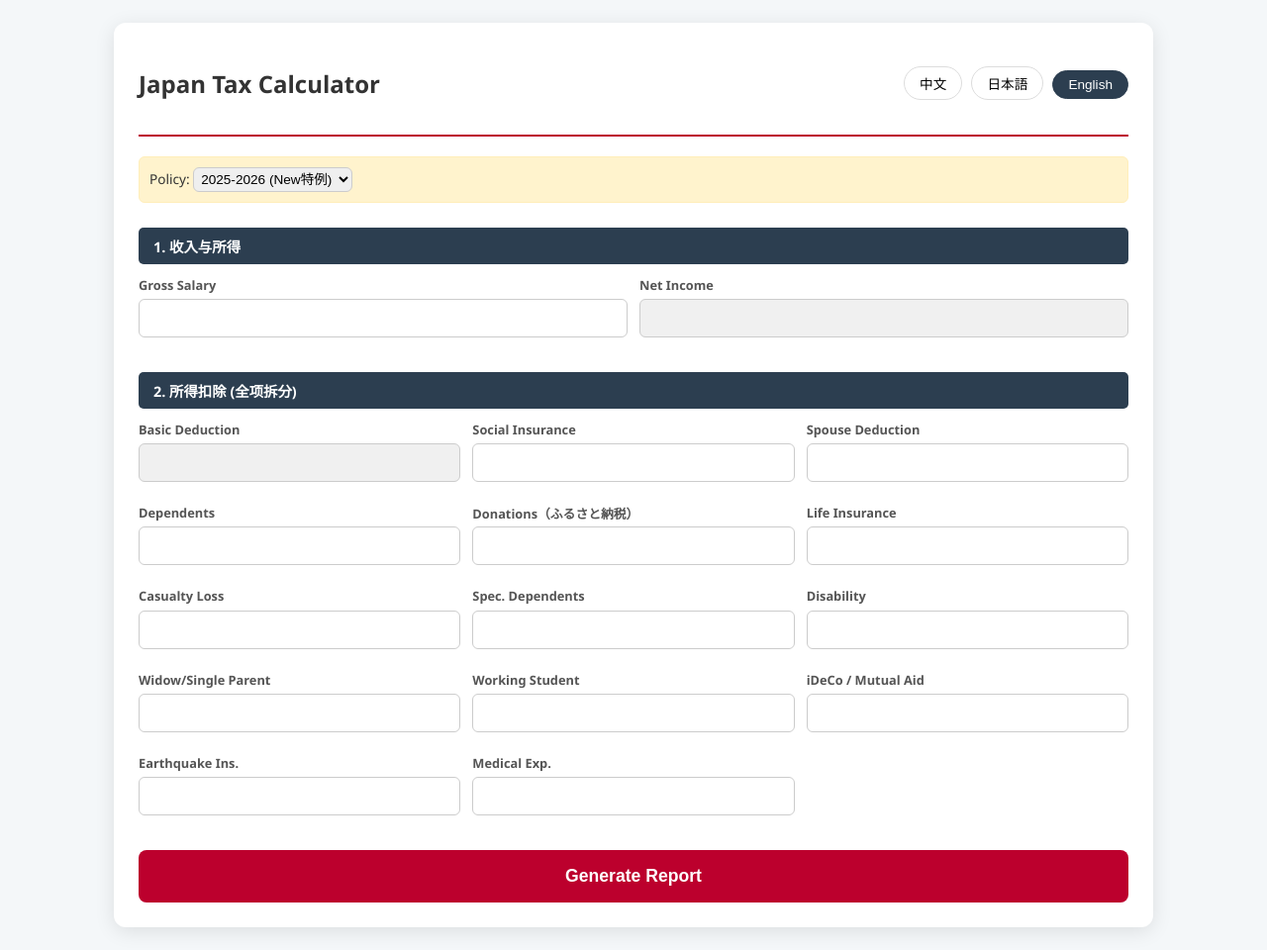
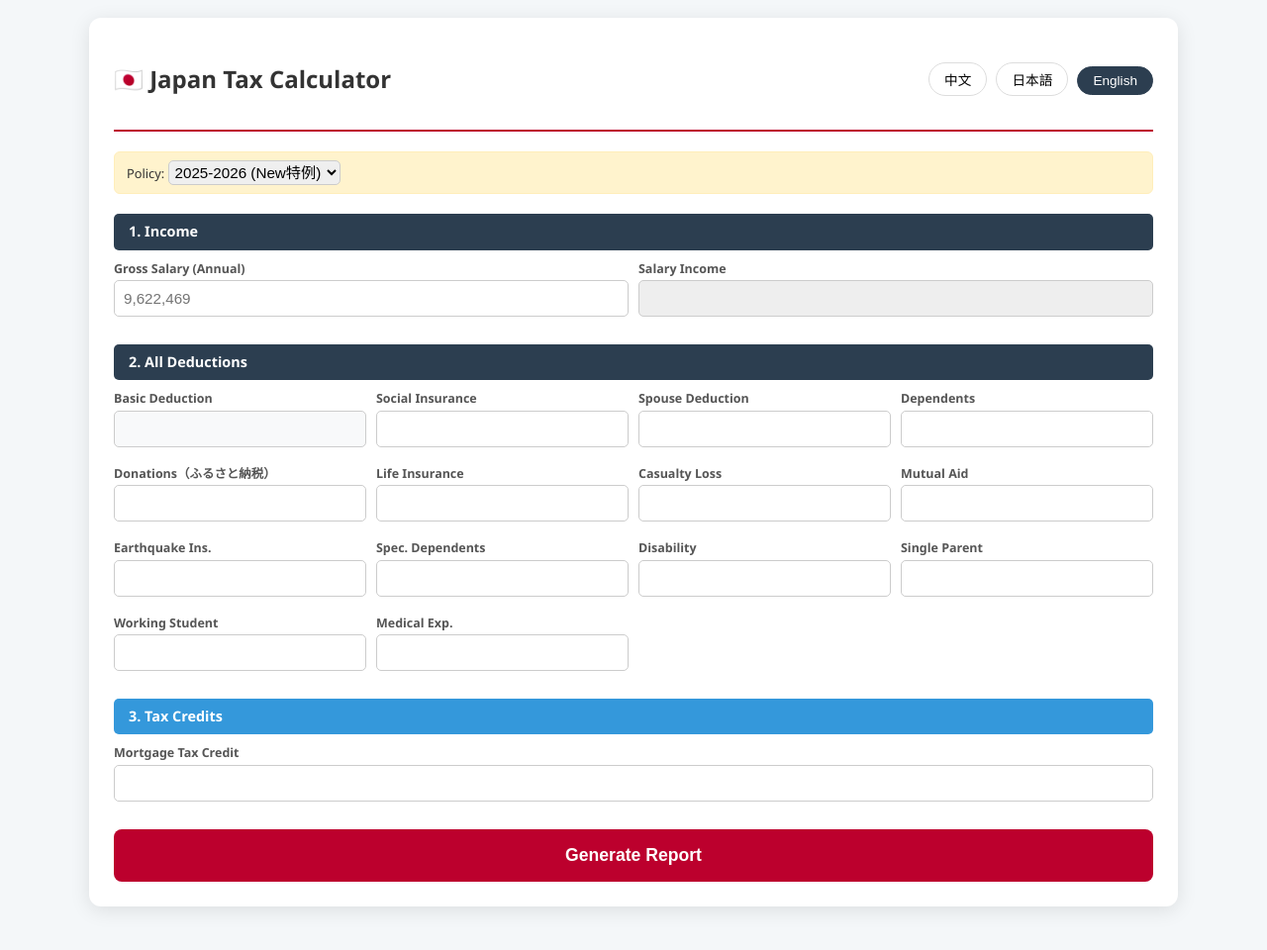
Before and after one commit to yussica/yussica.github.io, a Jekyll site: the page calc.html, which Jekyll copies as it is, in a window 1280 px wide. Shown: the whole page at 99% size. Built offline with Jekyll 4.4.1, drawn with Linux system fonts in a browser that asks for light colours; after the commit the page ends 934 px from its top, so only the background shows below that.

Commit message:
Adding Mortgage

```diff
--- a/calc.html
+++ b/calc.html
@@ -3,28 +3,26 @@
 <head>
     <meta charset="UTF-8">
     <meta name="viewport" content="width=device-width, initial-scale=1.0">
-    <title>Japan Tax Calculator - Professional Edition</title>
+    <title>Japan Tax Calculator - Final Precision Edition</title>
     <style>
-        :root { --primary: #2c3e50; --accent: #bc002d; --bg: #f4f7f9; }
-        body { font-family: 'Segoe UI', "Hiragino Kaku Gothic ProN", sans-serif; background: var(--bg); color: #333; padding: 15px; }
-        .container { max-width: 1000px; margin: 0 auto; background: white; padding: 25px; border-radius: 12px; box-shadow: 0 4px 20px rgba(0,0,0,0.1); }
+        :root { --primary: #2c3e50; --accent: #bc002d; --bg: #f4f7f9; --credit: #3498db; }
+        body { font-family: 'Segoe UI', "Hiragino Kaku Gothic ProN", sans-serif; background: var(--bg); color: #333; padding: 10px; line-height: 1.4; }
+        .container { max-width: 1050px; margin: 0 auto; background: white; padding: 25px; border-radius: 12px; box-shadow: 0 4px 20px rgba(0,0,0,0.1); }
         .header-controls { display: flex; justify-content: space-between; align-items: center; margin-bottom: 20px; border-bottom: 2px solid var(--accent); padding-bottom: 15px; }
-        .lang-switcher button { cursor: pointer; padding: 6px 15px; margin-left: 5px; border: 1px solid #ddd; background: #fff; border-radius: 20px; transition: 0.3s; font-size: 0.85rem; }
+        .lang-switcher button { cursor: pointer; padding: 6px 15px; margin-left: 5px; border: 1px solid #ddd; background: #fff; border-radius: 20px; font-size: 0.85rem; }
         .lang-switcher button.active { background: var(--primary); color: white; border-color: var(--primary); }
-        .section-title { background: var(--primary); color: white; padding: 8px 15px; border-radius: 5px; margin: 25px 0 12px; font-weight: bold; font-size: 0.9rem; }
-        .grid { display: grid; grid-template-columns: repeat(auto-fit, minmax(300px, 1fr)); gap: 12px; }
-        .input-item { display: flex; flex-direction: column; margin-bottom: 10px; }
-        label { font-size: 0.8rem; font-weight: bold; margin-bottom: 4px; color: #555; height: 1.2rem; overflow: hidden; }
-        input, select { padding: 10px; border: 1px solid #ccc; border-radius: 6px; font-size: 0.95rem; width: 100%; box-sizing: border-box; }
-        input:focus { border-color: var(--accent); outline: none; background: #fffdfd; }
-        input[readonly] { background: #f0f0f0; cursor: not-allowed; }
-        .calc-btn { width: 100%; padding: 16px; background: var(--accent); color: white; border: none; border-radius: 8px; font-size: 1.1rem; cursor: pointer; margin-top: 25px; font-weight: bold; }
+        .section-title { background: var(--primary); color: white; padding: 8px 15px; border-radius: 5px; margin: 20px 0 10px; font-weight: bold; font-size: 0.9rem; }
+        .section-title.credit { background: var(--credit); }
+        .grid { display: grid; grid-template-columns: repeat(auto-fit, minmax(240px, 1fr)); gap: 10px; }
+        .input-item { display: flex; flex-direction: column; margin-bottom: 8px; }
+        label { font-size: 0.78rem; font-weight: bold; margin-bottom: 3px; color: #555; }
+        input, select { padding: 9px; border: 1px solid #ccc; border-radius: 5px; font-size: 0.95rem; width: 100%; box-sizing: border-box; }
+        .calc-btn { width: 100%; padding: 16px; background: var(--accent); color: white; border: none; border-radius: 8px; font-size: 1.1rem; cursor: pointer; margin-top: 20px; font-weight: bold; }
         #result { margin-top: 25px; display: none; padding: 20px; border: 2px solid var(--primary); border-radius: 10px; background: #fff; }
         .res-table { width: 100%; border-collapse: collapse; }
         .res-table td { padding: 10px; border-bottom: 1px solid #eee; }
         .val { text-align: right; font-family: 'Consolas', monospace; font-weight: bold; font-size: 1.1rem; }
         .highlight { color: var(--accent); }
-        .note { font-size: 0.75rem; color: #7f8c8d; margin-top: 10px; }
     </style>
 </head>
 <body>
@@ -39,65 +37,80 @@
         </div>
     </div>
 
-    <div style="background:#fff3cd; padding:10px; border-radius:6px; margin-bottom:20px; font-size:0.85rem; border:1px solid #ffeeba;">
+    <div style="background:#fff3cd; padding:8px 12px; border-radius:6px; margin-bottom:15px; font-size:0.8rem; border:1px solid #ffeeba;">
         <span id="t-policy">适用方案：</span>
-        <select id="taxYear" onchange="updateUI()" style="width:auto; padding:3px; font-size:0.85rem;">
+        <select id="taxYear" onchange="updateUI()" style="width:auto; padding:2px;">
             <option value="2025">2025-2026 (New特例)</option>
             <option value="2027">2027+ (New基准)</option>
-            <option value="old">Pre-2024 (旧制)</option>
+            <option value="old">Pre-2024</option>
         </select>
     </div>
 
-    <div class="section-title" id="t-sec-1">1. 收入与所得</div>
+    <div class="section-title" id="t-sec1">1. 收入与所得</div>
     <div class="grid">
-        <div class="input-item">
-            <label id="t-shiharai">支付金额 (年收入总额)</label>
-            <input type="text" id="in-shiharai" oninput="handleFormat(this); updateUI();">
-        </div>
-        <div class="input-item">
-            <label id="t-gincome">给与所得金额 (所得额)</label>
-            <input type="text" id="out-gincome" readonly>
-        </div>
+        <div class="input-item"><label id="t-shiharai">支付金额</label><input type="text" id="in-shiharai" oninput="handleFormat(this); updateUI();" placeholder="9,622,469"></div>
+        <div class="input-item"><label id="t-gincome">给与所得金额</label><input type="text" id="out-gincome" readonly style="background:#eee"></div>
     </div>
 
-    <div class="section-title" id="t-sec-2">2. 所得扣除 (全项拆分)</div>
+    <div class="section-title" id="t-sec2">2. 全项所得扣除</div>
     <div class="grid">
-        <div class="input-item"><label id="t-kiso">基础控除</label><input type="text" id="in-kiso" readonly></div>
+        <div class="input-item"><label id="t-kiso">基础控除</label><input type="text" id="in-kiso" readonly style="background:#f8f9fa"></div>
         <div class="input-item"><label id="t-syakai">社会保险料扣除</label><input type="text" class="kojo" oninput="handleFormat(this)"></div>
-        <div class="input-item"><label id="t-haigusha">配偶者（特别）控除</label><input type="text" class="kojo" oninput="handleFormat(this)"></div>
-        <div class="input-item"><label id="t-fuyo">抚养扣除</label><input type="text" class="kojo" oninput="handleFormat(this)"></div>
+        <div class="input-item"><label id="t-haigusha">配偶者控除</label><input type="text" class="kojo" oninput="handleFormat(this)"></div>
+        <div class="input-item"><label id="t-fuyo">扶养控除</label><input type="text" class="kojo" oninput="handleFormat(this)"></div>
         <div class="input-item"><label id="t-kifu">寄付金扣除（ふるさと納税）</label><input type="text" class="kojo" oninput="handleFormat(this)"></div>
         <div class="input-item"><label id="t-seimei">生命保险料扣除</label><input type="text" class="kojo" oninput="handleFormat(this)"></div>
         <div class="input-item"><label id="t-zasson">杂损扣除</label><input type="text" class="kojo" oninput="handleFormat(this)"></div>
-        <div class="input-item"><label id="t-tokutei">特定亲族特别控除</label><input type="text" class="kojo" oninput="handleFormat(this)"></div>
+        <div class="input-item"><label id="t-syokibo">小规模企业共济</label><input type="text" class="kojo" oninput="handleFormat(this)"></div>
+        <div class="input-item"><label id="t-jishin">地震保险料扣除</label><input type="text" class="kojo" oninput="handleFormat(this)"></div>
+        <div class="input-item"><label id="t-tokutei">特定亲族扣除</label><input type="text" class="kojo" oninput="handleFormat(this)"></div>
         <div class="input-item"><label id="t-shogai">障碍者控除</label><input type="text" class="kojo" oninput="handleFormat(this)"></div>
         <div class="input-item"><label id="t-kafu">寡妇/孤亲控除</label><input type="text" class="kojo" oninput="handleFormat(this)"></div>
         <div class="input-item"><label id="t-kinro">勤劳学生控除</label><input type="text" class="kojo" oninput="handleFormat(this)"></div>
-        <div class="input-item"><label id="t-syokibo">小规模企业共济 (iDeCo)</label><input type="text" class="kojo" oninput="handleFormat(this)"></div>
-        <div class="input-item"><label id="t-jishin">地震保险料扣除</label><input type="text" class="kojo" oninput="handleFormat(this)"></div>
         <div class="input-item"><label id="t-iryo">医疗费扣除</label><input type="text" class="kojo" oninput="handleFormat(this)"></div>
     </div>
 
-    <button class="calc-btn" id="t-btn" onclick="calculate()">计算</button>
+    <div class="section-title credit" id="t-sec3">3. 税额扣除 (房贷)</div>
+    <div class="grid">
+        <div class="input-item"><label id="t-mortgage">住宅房贷扣除额</label><input type="text" id="in-mortgage" oninput="handleFormat(this)"></div>
+    </div>
+
+    <button class="calc-btn" id="t-btn_calc" onclick="calculate()">计算</button>
 
     <div id="result">
         <table class="res-table">
-            <tr><td id="t-res-inc">所得金额</td><td class="val" id="res-inc">0</td></tr>
-            <tr><td id="t-res-kojo">扣除合计</td><td class="val" id="res-kojo">0</td></tr>
-            <tr><td id="t-res-taxable">课税所得额 (千円切捨)</td><td class="val" id="res-taxable">0</td></tr>
-            <tr><td id="t-res-itax" class="highlight">所得税 (含复兴)</td><td class="val highlight" id="res-itax">0</td></tr>
-            <tr><td id="t-res-rtax">住民税预估 (约10%)</td><td class="val" id="res-rtax">0</td></tr>
-            <tr style="background:#f0fff4;"><td id="t-res-takehome"><strong>预计实际到手 (Take-home)</strong></td><td class="val" id="res-takehome" style="color:#27ae60; font-size:1.3rem;">0 JPY</td></tr>
+            <tr><td id="t-res_inc">给与所得金额</td><td class="val" id="res-inc">0</td></tr>
+            <tr><td id="t-res_kojo">所得扣除合计</td><td class="val" id="res-kojo">0</td></tr>
+            <tr><td id="t-res_taxable">课税所得金额</td><td class="val" id="res-taxable">0</td></tr>
+            <tr><td id="t-res_before">抵扣前所得税</td><td class="val" id="res-before">0</td></tr>
+            <tr><td id="t-res_credit">房贷抵扣额</td><td class="val" id="res-credit" style="color:var(--credit)">0</td></tr>
+            <tr><td id="t-res_itax">最终所得税</td><td class="val highlight" id="res-itax">0</td></tr>
+            <tr><td id="t-res_rtax">住民税预估</td><td class="val" id="res-rtax">0</td></tr>
+            <tr style="background:#f0fff4;"><td id="t-res_takehome">预计到手金额</td><td class="val" id="res-takehome" style="color:#27ae60; font-size:1.3rem;">0 JPY</td></tr>
         </table>
-        <div class="note" id="t-note">* 住民税基础控除自动按所得税基准减5万计算。实际以自治体通知为准。</div>
     </div>
 </div>
 
 <script>
     const i18n = {
-        zh: { title: "日本个税计算器", sec1: "1. 收入与所得", sec2: "2. 所得扣除项目 (全)", shiharai: "支付金额 (年收)", gincome: "给与所得金额", kiso: "基础控除 (自动)", fuyo: "抚养扣除", haigusha: "配偶者特别扣除", tokutei: "特定亲族特别扣除", shogai: "障碍者控除", kafu: "寡妇/孤亲控除", kinro: "勤劳学生控除", syakai: "社会保险料扣除", syokibo: "小规模企业共济", seimei: "生命保险料扣除", jishin: "地震保险料控除", iryo: "医疗费扣除", kifu: "寄付金扣除（ふるさと納税）", zasson: "杂损扣除", btn: "计算", resinc: "所得金额", reskojo: "扣除合计", restaxable: "课税所得额", resitax: "所得税 (含复兴)", resrtax: "住民税预估", restakehome: "预计实际到手", policy: "适用方案：", note: "* 住民税基础控除自动按所得税基准减5万计算。实际以自治体通知为准。" },
-        ja: { title: "日本所得税計算機", sec1: "1. 収入と所得金額", sec2: "2. 所得控除の全項目", shiharai: "支払金額 (年収)", gincome: "給与所得金額", kiso: "基礎控除 (自動)", fuyo: "扶養控除", haigusha: "配偶者特別控除", tokutei: "特定親族特別控除", shogai: "障害者控除", kafu: "寡婦、寡夫控除", kinro: "勤労学生控除", syakai: "社会保険料控除", syokibo: "小規模企業共済", seimei: "生命保険料控除", jishin: "地震保険料控除", iryo: "医療費控除", kifu: "寄附金控除（ふるさと納税）", zasson: "雑損控除", btn: "計算を実行する", resinc: "所得金額", reskojo: "所得控除合計", restaxable: "課税所得金額", resitax: "所得税 (復興税込)", resrtax: "住民税 (概算)", restakehome: "手取り金額", policy: "適用制度：", note: "* 住民税の基礎控除は所得税マイナス5万で自動計算されます。" },
-        en: { title: "Japan Tax Calculator", sec1: "1. Income", sec2: "2. All Deductions", shiharai: "Gross Salary", gincome: "Net Income", kiso: "Basic Deduction", fuyo: "Dependents", haigusha: "Spouse Deduction", tokutei: "Spec. Dependents", shogai: "Disability", kafu: "Widow/Single Parent", kinro: "Working Student", syakai: "Social Insurance", syokibo: "iDeCo / Mutual Aid", seimei: "Life Insurance", jishin: "Earthquake Ins.", iryo: "Medical Exp.", kifu: "Donations（ふるさと納税）", zasson: "Casualty Loss", btn: "Generate Report", resinc: "Net Income", reskojo: "Total Deductions", restaxable: "Taxable Income", resitax: "Income Tax", resrtax: "Resident Tax", restakehome: "Take-home Pay", policy: "Policy:", note: "* Resident Tax basic deduction is auto-adjusted (Income Tax -50k)." }
+        zh: {
+            title: "🇯🇵 日本个税计算器", sec1: "1. 收入与所得", sec2: "2. 全项所得扣除", sec3: "3. 税额扣除",
+            shiharai: "支付金额 (年收)", gincome: "所得额 (给与所得)", kiso: "基础控除", syakai: "社会保险料扣除", syokibo: "小规模企业共济", seimei: "生命保险料扣除", jishin: "地震保险料扣除", haigusha: "配偶者特别控除", fuyo: "扶养控除", tokutei: "特定亲族扣除", shogai: "障碍者控除", kafu: "寡妇/孤亲控除", kinro: "勤劳学生控除", iryo: "医疗费扣除", kifu: "寄付金扣除（ふるさと納税）", zasson: "杂损扣除", mortgage: "住宅房贷扣除额",
+            btn_calc: "计算",
+            res_inc: "所得额 (给与所得)", res_kojo: "所得扣除合计", res_taxable: "课税所得金额", res_before: "抵扣前所得税", res_credit: "房贷抵扣额", res_itax: "最终所得税 (含复兴)", res_rtax: "住民税预估", res_takehome: "预计到手金额", policy: "适用方案："
+        },
+        ja: {
+            title: "🇯🇵 日本所得税計算機", sec1: "1. 収入と所得金額", sec2: "2. 所得控除の全項目", sec3: "3. 税額控除",
+            shiharai: "支払金額 (年収)", gincome: "給与所得金額", kiso: "基礎控除", syakai: "社会保険料控除", syokibo: "小規模企業共済", seimei: "生命保険料控除", jishin: "地震保険料控除", haigusha: "配偶者特別控除", fuyo: "扶養控除", tokutei: "特定親族特別控除", shogai: "障害者控除", kafu: "寡婦、寡夫控除", kinro: "勤労学生控除", iryo: "医療費控除", kifu: "寄附金控除（ふるさと納税）", zasson: "雑損控除", mortgage: "住宅ローン控除額",
+            btn_calc: "計算結果を表示",
+            res_inc: "給与所得金額", res_kojo: "所得控除合計額", res_taxable: "課税所得金額", res_before: "控除前所得税", res_credit: "ローン控除額", res_itax: "所得税 (復興税込)", res_rtax: "住民税 (概算)", res_takehome: "手取り金額", policy: "適用制度："
+        },
+        en: {
+            title: "🇯🇵 Japan Tax Calculator", sec1: "1. Income", sec2: "2. All Deductions", sec3: "3. Tax Credits",
+            shiharai: "Gross Salary (Annual)", gincome: "Salary Income", kiso: "Basic Deduction", syakai: "Social Insurance", syokibo: "Mutual Aid", seimei: "Life Insurance", jishin: "Earthquake Ins.", haigusha: "Spouse Deduction", fuyo: "Dependents", tokutei: "Spec. Dependents", shogai: "Disability", kafu: "Single Parent", kinro: "Working Student", iryo: "Medical Exp.", kifu: "Donations（ふるさと納税）", zasson: "Casualty Loss", mortgage: "Mortgage Tax Credit",
+            btn_calc: "Generate Report",
+            res_inc: "Salary Income", res_kojo: "Total Deductions", res_taxable: "Taxable Income", res_before: "Pre-Credit Tax", res_credit: "Mortgage Credit", res_itax: "Final Income Tax", res_rtax: "Resident Tax", res_takehome: "Take-home Pay", policy: "Policy:"
+        }
     };
 
     function switchLang(lang) {
@@ -131,14 +147,12 @@
     function updateUI() {
         const shiharai = parseNum(document.getElementById('in-shiharai').value);
         const year = document.getElementById('taxYear').value;
-
         let gKojo = 0;
         if (shiharai <= 1800000) gKojo = Math.max(shiharai * 0.4 - 100000, 550000);
         else if (shiharai <= 3600000) gKojo = shiharai * 0.3 + 80000;
         else if (shiharai <= 6600000) gKojo = shiharai * 0.2 + 440000;
         else if (shiharai <= 8500000) gKojo = shiharai * 0.1 + 1100000;
         else gKojo = 1950000;
-
         const income = Math.max(0, shiharai - gKojo);
         document.getElementById('out-gincome').value = Math.floor(income).toLocaleString();
 
@@ -160,36 +174,40 @@
         const shiharai = parseNum(document.getElementById('in-shiharai').value);
         const income = parseNum(document.getElementById('out-gincome').value);
         const kiso = parseNum(document.getElementById('in-kiso').value);
+        const mortgageCredit = parseNum(document.getElementById('in-mortgage').value);
         let otherKojo = 0;
         document.querySelectorAll('.kojo').forEach(el => otherKojo += parseNum(el.value));
         const totalKojo = otherKojo + kiso;
 
         let taxable = Math.floor(Math.max(0, income - totalKojo) / 1000) * 1000;
-        let tax = 0;
-        if (taxable <= 1950000) tax = taxable * 0.05;
-        else if (taxable <= 3300000) tax = taxable * 0.10 - 97500;
-        else if (taxable <= 6950000) tax = taxable * 0.20 - 427500;
-        else if (taxable <= 8999000) tax = taxable * 0.23 - 636000;
-        else if (taxable <= 17999000) tax = taxable * 0.33 - 1536000;
-        else if (taxable <= 39999000) tax = taxable * 0.40 - 2796000;
-        else tax = taxable * 0.45 - 4796000;
+        let bTax = 0;
+        if (taxable <= 1950000) bTax = taxable * 0.05;
+        else if (taxable <= 3300000) bTax = taxable * 0.10 - 97500;
+        else if (taxable <= 6950000) bTax = taxable * 0.20 - 427500;
+        else if (taxable <= 8999000) bTax = taxable * 0.23 - 636000;
+        else if (taxable <= 17999000) bTax = taxable * 0.33 - 1536000;
+        else if (taxable <= 39999000) bTax = taxable * 0.40 - 2796000;
+        else bTax = taxable * 0.45 - 4796000;
 
-        const itax = Math.floor(tax * 1.021);
-        const rtax = Math.floor(Math.max(0, income - (otherKojo + Math.max(0, kiso-50000))) * 0.10) + 5000;
+        let appIncomeCredit = Math.min(bTax, mortgageCredit);
+        let remCredit = mortgageCredit - appIncomeCredit;
+        let finalITax = Math.floor((bTax - appIncomeCredit) * 1.021);
+
+        let rTaxable = Math.floor(Math.max(0, income - (otherKojo + Math.max(0, kiso-50000))) / 1000) * 1000;
+        let rTaxBase = Math.floor(rTaxable * 0.10) + 5000;
+        let appResidentCredit = Math.min(remCredit, 97500, rTaxBase);
+        let finalRTax = rTaxBase - appResidentCredit;
 
         document.getElementById('result').style.display = 'block';
         document.getElementById('res-inc').innerText = Math.floor(income).toLocaleString();
         document.getElementById('res-kojo').innerText = totalKojo.toLocaleString();
         document.getElementById('res-taxable').innerText = taxable.toLocaleString();
-        document.getElementById('res-itax').innerText = itax.toLocaleString();
-        document.getElementById('res-rtax').innerText = rtax.toLocaleString();
-
-        const shakai = parseNum(document.querySelectorAll('.kojo')[0].value); // 社会保险料框索引
-        console.log(shiharai);
-        console.log(itax);
-        console.log(rtax);
-        console.log(shakai);
-        document.getElementById('res-takehome').innerText = Math.max(0, shiharai - itax - rtax - shakai).toLocaleString() + " JPY";
+        document.getElementById('res-before').innerText = Math.floor(bTax * 1.021).toLocaleString();
+        document.getElementById('res-credit').innerText = "-" + Math.floor(appIncomeCredit * 1.021).toLocaleString();
+        document.getElementById('res-itax').innerText = finalITax.toLocaleString();
+        document.getElementById('res-rtax').innerText = finalRTax.toLocaleString();
+        const shakai = parseNum(document.querySelectorAll('.kojo')[0].value);
+        document.getElementById('res-takehome').innerText = Math.max(0, shiharai - finalITax - finalRTax - shakai).toLocaleString() + " JPY";
         window.scrollTo({ top: document.body.scrollHeight, behavior: 'smooth' });
     }
 
```
Also changed, not shown: other parts of calc.html (+8 -5 lines).
